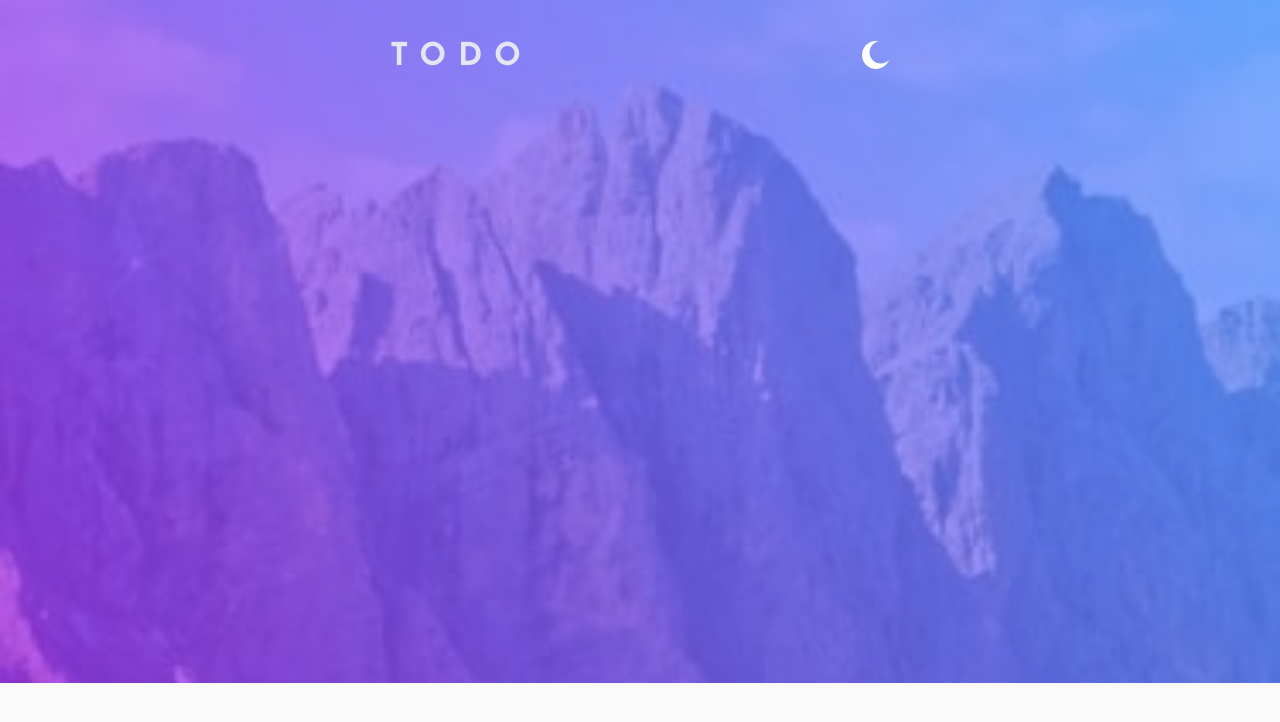
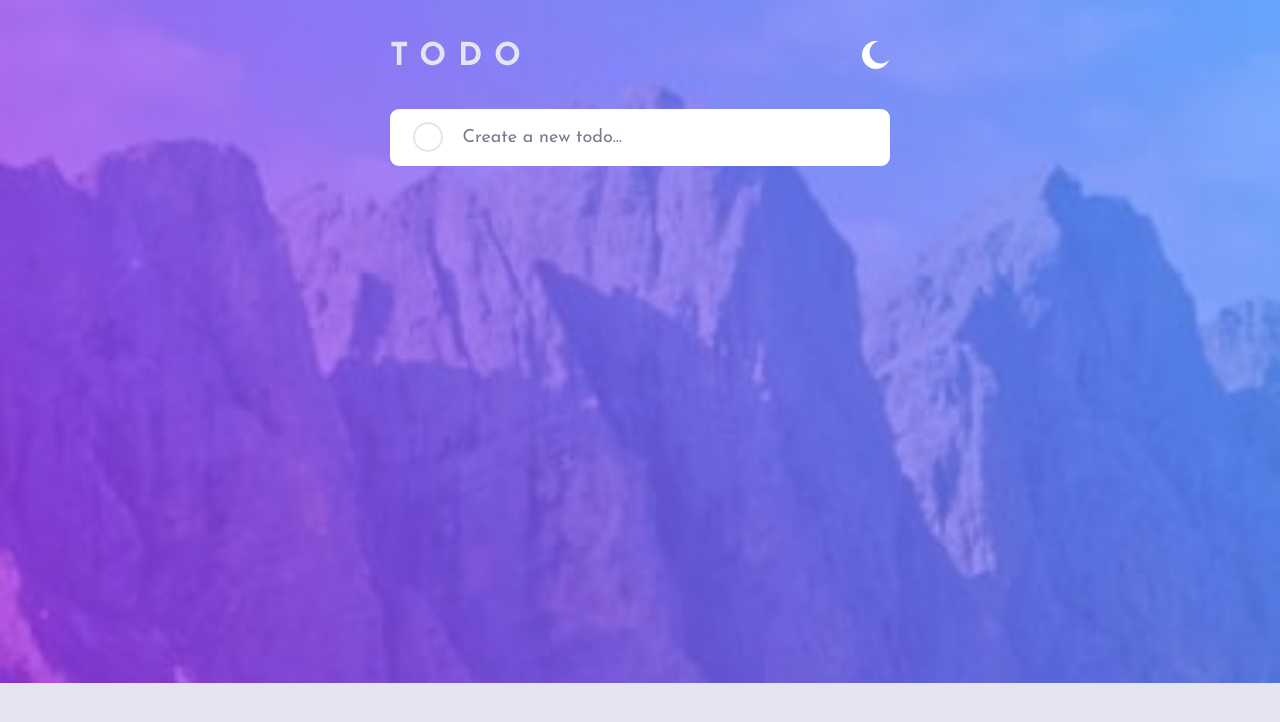
Before and after one commit to JhostinOsorio/react-app-todo, a React (Create React App) app: page / in a window 1280 px wide. Shown: the top 722 px of the page. Built offline with nearby package versions, Linux system fonts and the light colour scheme.

Commit message:
Creating the "Form" Component

```diff
--- a/src/App.js
+++ b/src/App.js
@@ -1,10 +1,14 @@
 import React from 'react';
+import FormTodo from './components/FormTodo';
 import HeaderTodo from './components/HeaderTodo';
 import './styles/style.scss';
 
 function App() {
   return (
-    <HeaderTodo/>
+    <>
+      <HeaderTodo/>
+      <FormTodo/>
+    </>
   );
 }
 
--- /dev/null
+++ b/src/components/FormTodo.js
@@ -0,0 +1,25 @@
+import React, { useState } from 'react';
+import InputTodo from './InputTodo';
+
+const FormTodo = () => {
+
+  const [newTodo, setNewTodo] = useState('');
+
+  const handleChange = value => setNewTodo(value)
+
+  const handleSubmit = e => {
+    e.preventDefault();
+    alert(newTodo);
+  }
+
+  return (
+    <form className="form-todo wrapper" onSubmit={handleSubmit}>
+      <InputTodo
+        handleChange={handleChange}
+      />
+    </form>
+  )
+
+};
+
+export default FormTodo;
--- /dev/null
+++ b/src/components/InputTodo.js
@@ -0,0 +1,14 @@
+import React from 'react';
+
+const InputTodo = ({ handleChange }) => (
+  <div className="form-group">
+    <input
+      className="form-input"
+      type="text"
+      placeholder="Create a new todo..."
+      onChange={(e) => handleChange(e.target.value)}
+    />
+  </div>
+)
+
+export default InputTodo
--- a/src/styles/base/_base.scss
+++ b/src/styles/base/_base.scss
@@ -11,7 +11,7 @@ body {
   font-family: 'Josefin Sans', sans-serif;
   font-weight: 400;
   min-height: 100vh;
-  background-color: $very-light-gray;
+  background-color: $very-light-grayish-blue;
   background-image: url(../../assets/images/bg-mobile-light.jpg);
   background-repeat: no-repeat;
   background-size: contain;
--- /dev/null
+++ b/src/styles/form/_form.scss
@@ -0,0 +1,42 @@
+.form-todo {
+  margin-top: 2rem;
+}
+
+.form-group {
+  display: flex;
+  position: relative;
+  justify-content: space-between;
+  align-items: center;
+  background-color: #FFF;
+  padding: .75em 1.25em;
+  border-radius: .5em;
+}
+
+.form-group::before {
+  flex: none;
+  content: '';
+  display: block;
+  width: 30px;
+  height: 30px;
+  border: 2px solid $very-light-grayish-blue;
+  border-radius: 50%;
+  margin-right: 1em;
+}
+
+.form-input {
+  display: block;
+  width: 100%;
+  font-size: $font-size;
+  background-color: transparent;
+  border: none;
+  outline: none;
+  color: $dark-grayish-blue;
+  font-family: 'Josefin Sans', sans-serif;
+}
+
+.form-input::placeholder {
+  font-weight: 400;
+  // color: $light-grayish-blue;
+  color: inherit;
+  font-family: inherit;
+}
--- a/src/styles/style.scss
+++ b/src/styles/style.scss
@@ -1,3 +1,4 @@
 @import './base/variables';
 @import './base/base';
 @import './header/header';
+@import './form/form';
```
